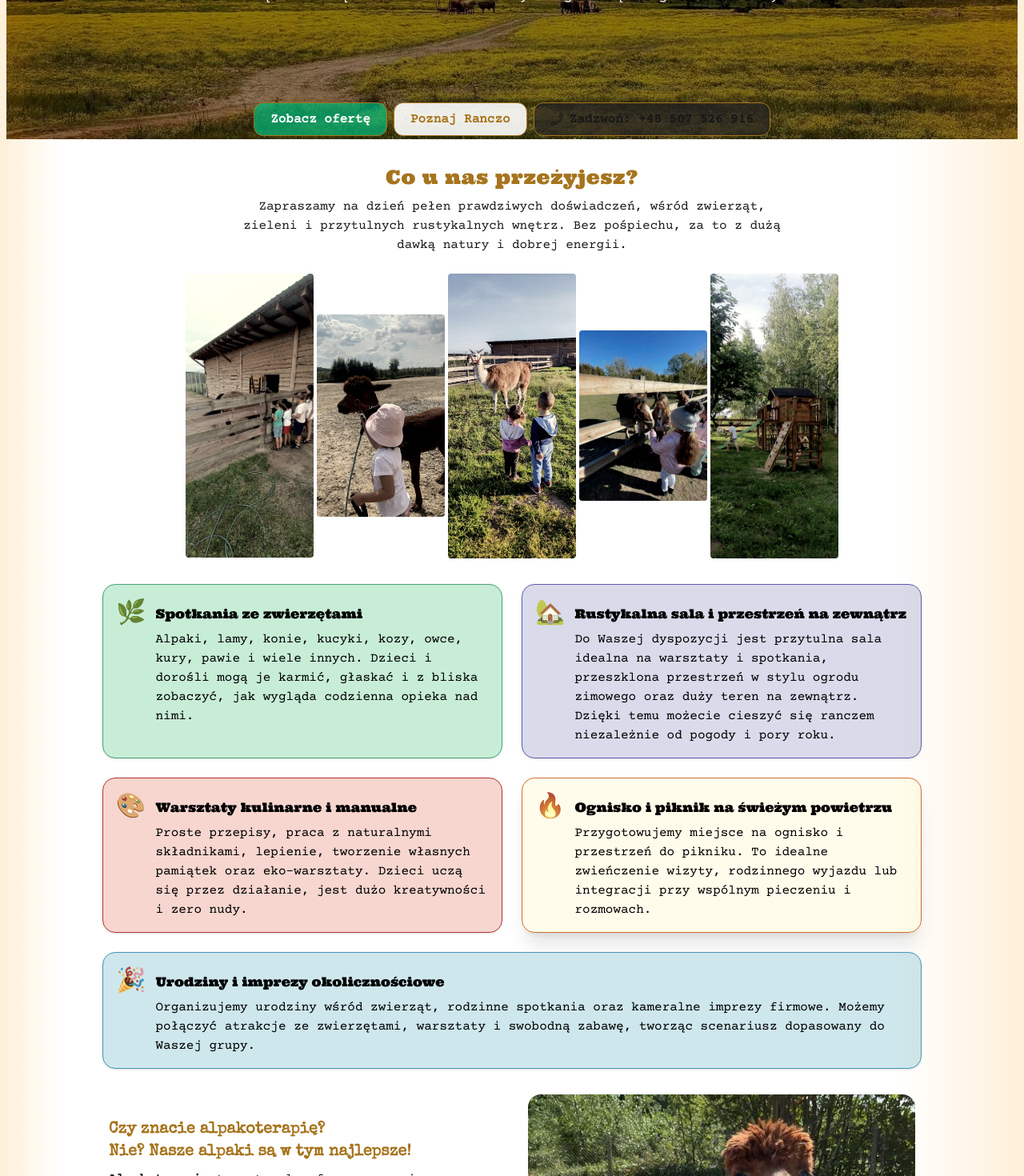
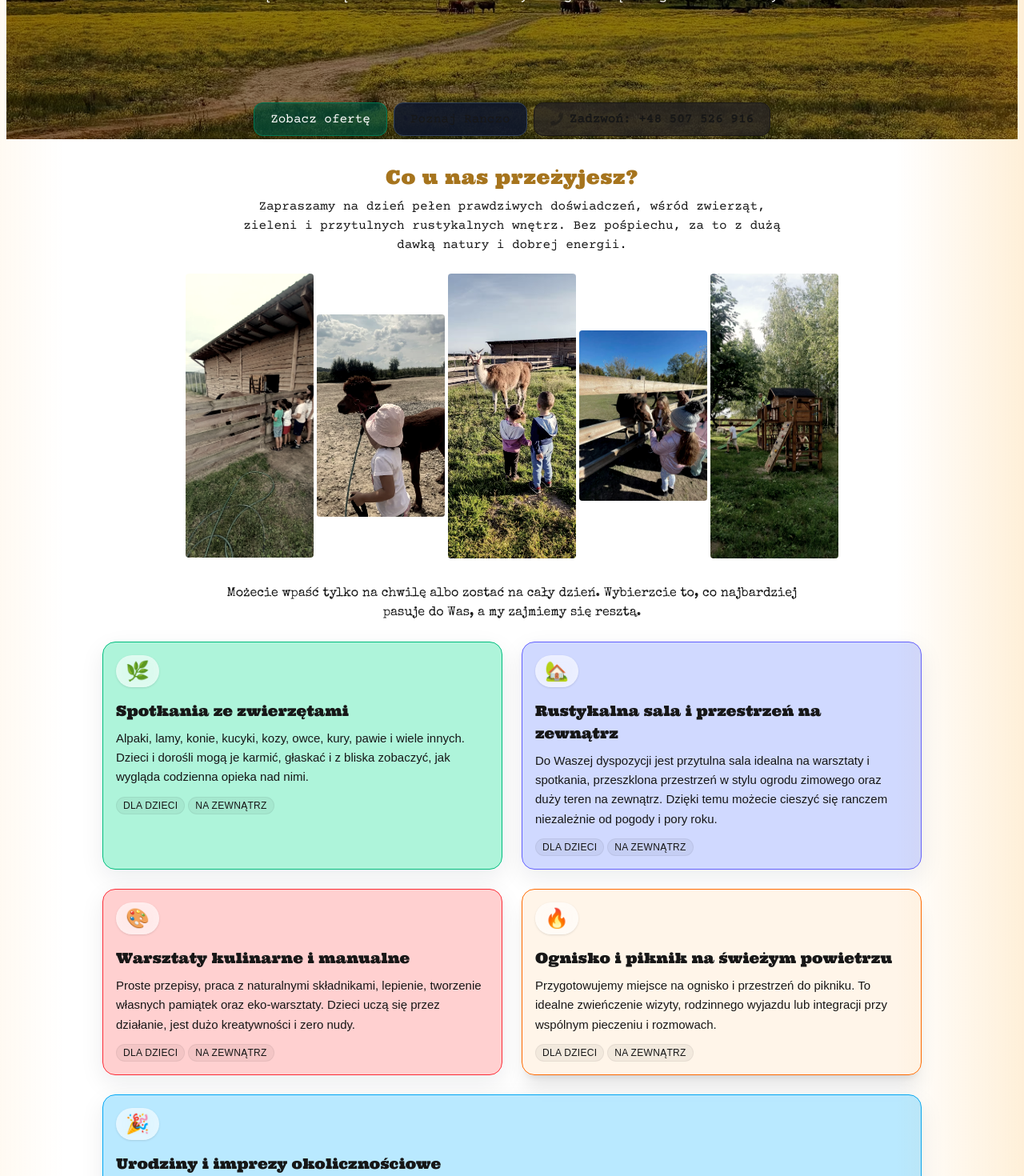
Before and after one commit to sabaudianin/ranczo-patataj, a Next.js app: page / in a window 1280 px wide. Shown: the part 420-1890 px from the top of the page at 80% size. Built offline with nearby package versions, Linux system fonts and the light colour scheme; a web font is replaced by a local one.

Commit message:
feat add card like a snap

```diff
--- a/app/page.tsx
+++ b/app/page.tsx
@@ -74,7 +74,7 @@ export default function Home() {
       />
       <section className="relative px-2 pt-24 md:pt-0 pb-4 dark:bg-black bg-[var(--background)] mx-auto ">
         {/* gradient po lewej */}
-        <div className="pointer-events-none absolute left-0 top-0 h-full w-20 bg-gradient-to-r from-amber-500/15 to-transparent z-10" />
+        <div className="pointer-events-none absolute left-0 top-0 h-full w-20 bg-gradient-to-r from-amber-500/5 to-transparent z-10" />
         {/* gradient po prawej */}
         <div className="pointer-events-none absolute right-0 top-0 h-full w-20 md:w-40 bg-gradient-to-l from-amber-500/15 to-transparent z-10" />
         <Banner />
--- a/components/atrakcje/Atrakcje.tsx
+++ b/components/atrakcje/Atrakcje.tsx
@@ -1,5 +1,14 @@
+// "use client";
 import Image from "next/image";
+// import { useState } from "react";
 
+// const FILTERS = [
+//   "Wszystko",
+//   "Dla dzieci",
+//   "Na zewnątrz",
+//   "Warsztaty",
+//   "Imprezy",
+// ] as const;
 const ATTRACTIONS = [
   {
     icon: "🌿",
@@ -7,6 +16,7 @@ const ATTRACTIONS = [
     description:
       "Alpaki, lamy, konie, kucyki, kozy, owce, kury, pawie i wiele innych. Dzieci i dorośli mogą je karmić, głaskać i z bliska zobaczyć, jak wygląda codzienna opieka nad nimi.",
     className: "bg-emerald-300/50 border border-emerald-500",
+    tags: ["Dla dzieci", "Na zewnątrz"],
   },
   {
     icon: "🏡",
@@ -14,6 +24,7 @@ const ATTRACTIONS = [
     description:
       "Do Waszej dyspozycji jest przytulna sala idealna na warsztaty i spotkania, przeszklona przestrzeń w stylu ogrodu zimowego oraz duży teren na zewnątrz. Dzięki temu możecie cieszyć się ranczem niezależnie od pogody i pory roku.",
     className: "bg-indigo-300/50 border border-indigo-500",
+    tags: ["Dla dzieci", "Na zewnątrz"],
   },
   {
     icon: "🎨",
@@ -21,6 +32,7 @@ const ATTRACTIONS = [
     description:
       "Proste przepisy, praca z naturalnymi składnikami, lepienie, tworzenie własnych pamiątek oraz eko-warsztaty. Dzieci uczą się przez działanie, jest dużo kreatywności i zero nudy.",
     className: "bg-red-300/50 border border-red-500",
+    tags: ["Dla dzieci", "Na zewnątrz"],
   },
   {
     icon: "🔥",
@@ -28,6 +40,7 @@ const ATTRACTIONS = [
     description:
       "Przygotowujemy miejsce na ognisko i przestrzeń do pikniku. To idealne zwieńczenie wizyty, rodzinnego wyjazdu lub integracji przy wspólnym pieczeniu i rozmowach.",
     className: "bg-orange-100/50 border border-orange-500 shadow-xl",
+    tags: ["Dla dzieci", "Na zewnątrz"],
   },
   {
     icon: "🎉",
@@ -35,9 +48,16 @@ const ATTRACTIONS = [
     description:
       "Organizujemy urodziny wśród zwierząt, rodzinne spotkania oraz kameralne imprezy firmowe. Możemy połączyć atrakcje ze zwierzętami, warsztaty i swobodną zabawę, tworząc scenariusz dopasowany do Waszej grupy.",
     className: "bg-sky-300/50 border border-sky-500 md:col-span-2",
+    tags: ["Dla dzieci", "Na zewnątrz"],
   },
 ];
 export const Atrakcje = () => {
+  // const [activeFilter, setActiveFilter] = useState<(typeof FILTERS)[number]>("Wszystko");
+
+  // const filtered = ATTRACTIONS.filter((item) =>
+  //   activeFilter === "Wszystko" ? true : item.tags?.includes(activeFilter)
+  // );
+
   return (
     <section
       id="atrakcje"
@@ -98,98 +118,15 @@ export const Atrakcje = () => {
           className="hidden md:block w-20 md:w-40 h-auto object-cover rounded sepia-[0.1] contrast-125 brightness-90 saturate-75"
         />
       </div>
-      {/*
-      <div className="grid gap-4 md:gap-6 md:grid-cols-2 text-xs">
-        <div className="flex gap-3 p-3 md:p-4 rounded-2xl bg-emerald-300/50 shadow-sm border border-emerald-500 font-curier md:text-base font-curier sepia-[0.6] contrast-125 brightness-90 saturate-75">
-          <div className="text-2xl md:text-3xl mt-1">🌿</div>
-          <div>
-            <h3 className="font-special font-bold py-2">
-              Spotkania ze zwierzętami
-            </h3>
-            <p>
-              Alpaki, lamy, konie, kucyki, kozy, owce, kury, pawie i wiele
-              innych. Dzieci i dorośli mogą je karmić, głaskać i z bliska
-              zobaczyć, jak wygląda codzienna opieka nad nimi.
-            </p>
-          </div>
-        </div>
 
-        <div className="flex gap-3 p-3 md:p-4 rounded-2xl bg-indigo-300/50 shadow-sm border border-indigo-500 font-curier sepia-[0.4] contrast-125 brightness-90 saturate-75">
-          <div className="text-2xl md:text-3xl mt-1">🏡</div>
-          <div>
-            <h3 className="font-special font-bold py-2">
-              Rustykalna sala i przestrzeń na zewnątrz
-            </h3>
-            <p className="text-xs">
-              Do Waszej dyspozycji jest przytulna sala idealna na warsztaty i
-              spotkania, przeszklona przestrzeń w stylu ogrodu zimowego oraz
-              duży teren na zewnątrz. Dzięki temu możecie cieszyć się ranczem
-              niezależnie od pogody i pory roku.
-            </p>
-          </div>
-        </div>
+      <div className="text-center mb-6 max-w-3xl mx-auto">
+        <p className="font-special  md:text-base ">
+          Możecie wpaść tylko na chwilę albo zostać na cały dzień. Wybierzcie
+          to, co najbardziej pasuje do Was, a my zajmiemy się resztą.
+        </p>
+      </div>
 
-        <div className="flex gap-3 p-3 md:p-4 rounded-2xl bg-red-300/50 shadow-sm border border-red-500 sepia-[0.4] contrast-125 brightness-90 saturate-75 font-curier">
-          <div className="text-2xl md:text-3xl mt-1 ">🎨</div>
-          <div>
-            <h3 className="font-special font-bold py-2">
-              Warsztaty kulinarne i manualne
-            </h3>
-            <p>
-              Proste przepisy, praca z naturalnymi składnikami, lepienie,
-              tworzenie własnych pamiątek oraz eko-warsztaty. Dzieci uczą się
-              przez działanie, jest dużo kreatywności i zero nudy.
-            </p>
-          </div>
-        </div>
-
-        <div className="flex gap-3 p-3 md:p-4 rounded-2xl bg-orange-100/50 shadow-xl  border border-orange-500  sepia-[0.4] contrast-125 brightness-90 saturate-75 font-curier">
-          <div className="text-2xl md:text-3xl mt-1">🔥</div>
-          <div>
-            <h3 className="font-special font-bold py-2">
-              Ognisko i piknik na świeżym powietrzu
-            </h3>
-            <p>
-              Przygotowujemy miejsce na ognisko i przestrzeń do pikniku. To
-              idealne zwieńczenie wizyty, rodzinnego wyjazdu lub integracji przy
-              wspólnym pieczeniu i rozmowach.
-            </p>
-          </div>
-        </div>
-
-
-        <div className="flex gap-3 p-3 md:p-4 rounded-2xl bg-white/70 shadow-sm border border-amber-100">
-          <div className="text-2xl md:text-3xl mt-1">🐴</div>
-          <div>
-            <h3 className="font-special font-semibold text-[var(--c-primary)]">
-              Przejażdżki i bryczka
-            </h3>
-            <p>
-             Klimatyczna przejażdżka
-              bryczką po okolicy (po wcześniejszym umówieniu) to dla wielu
-              dzieci pierwsze tak bliskie spotkanie z końmi.
-            </p>
-          </div>
-        </div>
-
-
-        <div className="flex gap-3 p-3 md:p-4 rounded-2xl bg-sky-300/50 border border-sky-500 shadow-sm  md:col-span-2 sepia-[0.4] contrast-125 brightness-90 saturate-75 font-curier">
-          <div className="text-2xl md:text-3xl mt-1">🎉</div>
-          <div>
-            <h3 className="font-special font-bold py-2">
-              Urodziny i imprezy okolicznościowe
-            </h3>
-            <p>
-              Organizujemy urodziny wśród zwierząt, rodzinne spotkania oraz
-              kameralne imprezy firmowe. Możemy połączyć atrakcje ze
-              zwierzętami, warsztaty i swobodną zabawę, tworząc scenariusz
-              dopasowany do Waszej grupy.
-            </p>
-          </div>
-        </div>
-      </div> */}
-
-      <div className="grid gap-4 md:gap-6 md:grid-cols-2 text-xs md:text-base font-curier">
+      {/* <div className="grid gap-4 md:gap-6 md:grid-cols-2 text-xs md:text-base font-curier">
         {ATTRACTIONS.map((item) => (
           <div
             key={item.title}
@@ -206,6 +143,145 @@ export const Atrakcje = () => {
             </div>
           </div>
         ))}
+      </div> */}
+
+      {/* <div className="flex flex-wrap gap-2 justify-center mb-6">
+        {FILTERS.map((filter) => {
+          const isActive = activeFilter === filter;
+          return (
+            <button
+              key={filter}
+              onClick={() => setActiveFilter(filter)}
+              className={`
+                text-xs md:text-sm px-3 py-1 rounded-full border
+                transition-all duration-200
+                ${
+                  isActive
+                    ? "bg-[var(--c-primary)] text-white border-[var(--c-primary)] shadow-sm"
+                    : "bg-white/60 text-slate-800 border-slate-200 hover:bg-white"
+                }
+              `}
+            >
+              {filter}
+            </button>
+          );
+        })}
+      </div> */}
+
+      {/* GRID KART */}
+
+      <div className="md:hidden flex gap-4 overflow-x-auto snap-x snap-mandatory pb-4 -mx-4 px-4">
+        {ATTRACTIONS.map((item) => (
+          <article
+            key={item.title}
+            className={` snap-center min-w-[260px] max-w-[280px]
+        flex-shrink-0
+              group relative flex gap-3 p-3 md:p-4 rounded-2xl
+              shadow-[0_10px_30px_rgba(15,23,42,0.08)]
+              backdrop-blur-sm
+              transition-all duration-300
+              hover:-translate-y-1 hover:shadow-[0_18px_40px_rgba(15,23,42,0.18)]
+                sepia-[0.2] contrast-125 brightness-95 saturate-75
+              ${item.className}
+            `}
+          >
+            {/* akcent pod kartą */}
+            <div
+              className="pointer-events-none absolute inset-x-4 bottom-0 h-1
+                            bg-gradient-to-r from-black/10 via-black/0 to-black/10
+                            opacity-0 group-hover:opacity-100 blur-xl"
+            />
+
+            <div className="relative z-10">
+              <div
+                className="inline-flex items-center justify-center rounded-full
+                              bg-white/70 backdrop-blur px-3 py-1 text-xl md:text-2xl
+                              shadow-sm mb-2"
+              >
+                <span>{item.icon}</span>
+              </div>
+
+              <h3 className="font-ultra py-1 md:py-2 text-sm md:text-lg">
+                {item.title}
+              </h3>
+
+              <p className="text-[11px] md:text-[15px] leading-relaxed line-clamp-4 md:line-clamp-none">
+                {item.description}
+              </p>
+              {/*
+              {item.tags && (
+                <div className="flex flex-wrap gap-1 mt-3">
+                  {item.tags.map((tag) => (
+                    <span
+                      key={tag}
+                      className="text-[10px] md:text-xs px-2 py-0.5 rounded-full
+                                 bg-black/5 border border-black/5 uppercase tracking-wide"
+                    >
+                      {tag}
+                    </span>
+                  ))}
+                </div>
+              )} */}
+            </div>
+          </article>
+        ))}
+      </div>
+
+      {/* Wersja desktop*/}
+
+      <div className="hidden md:grid md:grid-cols-2 gap-4 md:gap-6">
+        {ATTRACTIONS.map((item) => (
+          <article
+            key={item.title}
+            className={`
+              group relative flex gap-3 p-3 md:p-4 rounded-2xl
+              shadow-[0_10px_30px_rgba(15,23,42,0.08)]
+              backdrop-blur-sm
+              transition-all duration-300
+              hover:-translate-y-1 hover:shadow-[0_18px_40px_rgba(15,23,42,0.18)]
+              ${item.className}
+            `}
+          >
+            {/* akcent pod kartą */}
+            <div
+              className="pointer-events-none absolute inset-x-4 bottom-0 h-1
+                            bg-gradient-to-r from-black/10 via-black/0 to-black/10
+                            opacity-0 group-hover:opacity-100 blur-xl"
+            />
+
+            <div className="relative z-10">
+              <div
+                className="inline-flex items-center justify-center rounded-full
+                              bg-white/70 backdrop-blur px-3 py-1 text-xl md:text-2xl
+                              shadow-sm mb-2"
+              >
+                <span>{item.icon}</span>
+              </div>
+
+              <h3 className="font-ultra py-1 md:py-2 text-sm md:text-lg">
+                {item.title}
+              </h3>
+
+              <p className="text-[11px] md:text-[15px] leading-relaxed line-clamp-4 md:line-clamp-none">
+                {item.description}
+              </p>
+
+              {item.tags && (
+                <div className="flex flex-wrap gap-1 mt-3">
+                  {item.tags.map((tag) => (
+                    <span
+                      key={tag}
+                      className="text-[10px] md:text-xs px-2 py-0.5 rounded-full
+                                 bg-black/5 border border-black/5 uppercase tracking-wide"
+                    >
+                      {tag}
+                    </span>
+                  ))}
+                </div>
+              )}
+            </div>
+          </article>
+        ))}
       </div>
     </section>
   );
--- a/components/banner/Banner.tsx
+++ b/components/banner/Banner.tsx
@@ -88,8 +88,7 @@ export const Banner: React.FC = () => {
               className=" max-w-3xl mx-auto mt-8 font-ultra text-[var(--c-primary)] text-lg md:text-2xl xl:text-3xl"
               itemProp="name"
             >
-              Ranczo Patataj - gospodarstwo edukacyjne i rekreacyjne pod
-              Warszawą
+              Ranczo Patataj - gospodarstwo edukacyjne.
             </h1>
 
             <p className="mt-2 text-[0.75rem] md:text-base xl:text-lg text-white max-w-3xl font-curier">
@@ -103,14 +102,14 @@ export const Banner: React.FC = () => {
               <div>
                 <Link
                   href="/oferta"
-                  className="mr-1 inline-flex items-center justify-center px-5 py-2 rounded-xl bg-emerald-500/70 hover:bg-emerald-500 border border-[var(--c-primary)] text-xs md:text-sm lg:text-base font-semibold text-white font-curier hover:scale-105 transition-transform duration-200 focus-visible:outline-none focus-visible:ring-2 focus-visible:ring-offset-2 focus-visible:ring-[var(--c-primary)]"
+                  className="mr-1 inline-flex items-center justify-center px-5 py-2 rounded-xl bg-emerald-900/70 hover:bg-emerald-500 border border-emerald-700/90 shadow-md  hover:scale-105 transition-transform duration-200 focus-visible:outline-none focus-visible:ring-2 focus-visible:ring-offset-2 focus-visible:ring-[var(--c-primary)]  text-xs md:text-sm lg:text-base text-white font-curier"
                 >
                   Zobacz ofertę
                 </Link>
 
                 <Link
                   href="/ranczo"
-                  className="ml-1 inline-flex items-center justify-center px-5 py-2 rounded-xl bg-white/90 hover:bg-white border border-[var(--c-primary)] text-xs md:text-sm lg:text-base font-semibold text-[var(--c-primary)] font-curier hover:scale-105 transition-transform duration-200 focus-visible:outline-none focus-visible:ring-2 focus-visible:ring-offset-2 focus-visible:ring-[var(--c-primary)]"
+                  className="ml-1 inline-flex items-center justify-center px-5 py-2 rounded-xl bg-slate-900/90 hover:bg-white border border-slate-700 shadow-md hover:scale-105 transition-transform duration-200 focus-visible:outline-none focus-visible:ring-2 focus-visible:ring-offset-2 focus-visible:ring-[var(--c-primary)] text-xs md:text-sm lg:text-base  font-curier "
                 >
                   Poznaj Ranczo
                 </Link>
@@ -118,7 +117,7 @@ export const Banner: React.FC = () => {
 
               <a
                 href={PHONETO}
-                className="inline-flex items-center justify-center gap-2 px-5 py-2 border rounded-xl border-[var(--c-primary)] bg-stone-800/70 hover:scale-105 transition-transform duration-200 focus-visible:outline-none focus-visible:ring-2 focus-visible:ring-offset-2  hover:scale-105 transition-transform duration-200 focus-visible:outline-none focus-visible:ring-2 focus-visible:ring-offset-2 focus-visible:ring-[var(--c-primary)] text-xs md:text-sm lg:text-base  font-semibold font-curier"
+                className="inline-flex items-center justify-center gap-2 px-5 py-2 border rounded-xl border-stone-900 bg-stone-800/80 hover:scale-105 transition-transform duration-200 focus-visible:outline-none focus-visible:ring-2 focus-visible:ring-offset-2  hover:scale-105 transition-transform duration-200 focus-visible:outline-none focus-visible:ring-2 focus-visible:ring-offset-2 focus-visible:ring-[var(--c-primary)] text-xs md:text-sm lg:text-base  font-semibold font-curier"
                 aria-label={`Zadzwoń pod numer ${CONTACT.phoneDisplay}, aby zarezerwować termin w Ranczo Patataj`}
                 itemProp="telephone"
               >
```
Also changed, not shown: components/final/Final.tsx (+5 -5 lines).
